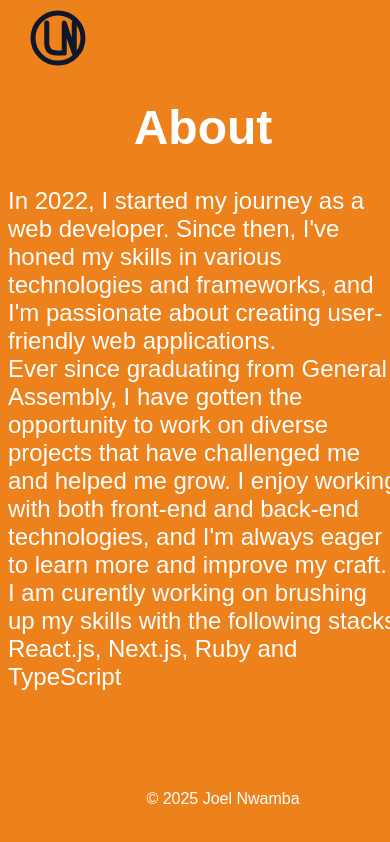
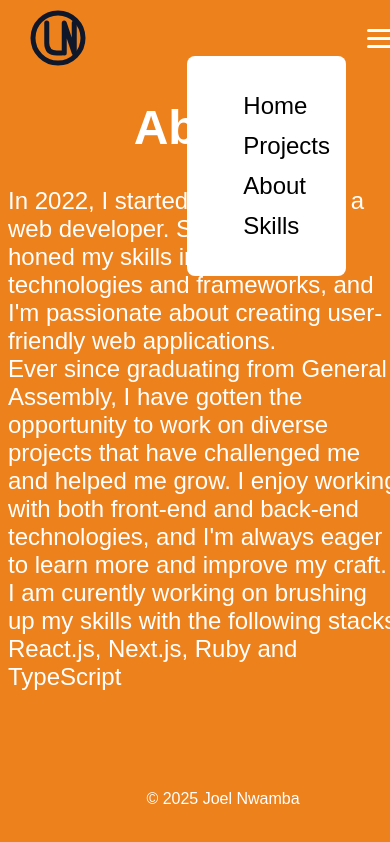
Before and after one commit to joel-elyon-nwamba/Portfolio, a plain HTML site: page about.html in a window 390 px wide. Drawn offline with Linux system fonts and the light colour scheme; a web font is replaced by a local one.

Commit message:
Updating pages

```diff
--- a/about.html
+++ b/about.html
@@ -13,7 +13,15 @@
 <header>
     <header class="header-nav">
     <img class="logo" src="img/jn-circle-dark.svg" alt="Logo" id="logo">
-    <nav class="nav-links">
+
+      <!-- Hamburger button -->
+  <button class="hamburger" aria-label="Toggle navigation">
+   <span></span>
+   <span></span>
+   <span></span>
+  </button>
+
+    <nav class="nav-links open">
         <ul class="nav-list">
             <li class="nav-item"><a href="index.html">Home</a></li>
             <li class="nav-item"><a href="#projects">Projects</a></li>
--- a/css/about.css
+++ b/css/about.css
@@ -12,6 +12,24 @@ body {
     display: flex;
     justify-content: space-between;
     align-items: center;
+}
+
+.hamburger{
+    display: none;
+    background: none;
+    border: none;
+    font-size: 2rem;
+    color: #fff;
+    cursor: pointer;
+}
+
+.hamburger span {
+    display: block;
+    width: 25px;
+    height: 3px;
+    margin: 5px 0;
+    background-color: #fff;
+    border-radius: 2px;
 }
 
 .nav-links {
--- a/css/contact.css
+++ b/css/contact.css
@@ -11,6 +11,24 @@ body {
     display: flex;
     justify-content: space-between;
     align-items: center;
+}
+
+.hamburger{
+    display: none;
+    background: none;
+    border: none;
+    font-size: 2rem;
+    color: #fff;
+    cursor: pointer;
+}
+
+.hamburger span {
+    display: block;
+    width: 25px;
+    height: 3px;
+    margin: 5px 0;
+    background-color: #fff;
+    border-radius: 2px;
 }
 
 .nav-links {
--- a/css/skill.css
+++ b/css/skill.css
@@ -49,6 +49,24 @@ body {
         opacity: 1;
         transform: translateY(0);
     }
+}
+
+.hamburger{
+    display: none;
+    background: none;
+    border: none;
+    font-size: 2rem;
+    color: #fff;
+    cursor: pointer;
+}
+
+.hamburger span {
+    display: block;
+    width: 25px;
+    height: 3px;
+    margin: 5px 0;
+    background-color: #fff;
+    border-radius: 2px;
 }
 
 .nav-item a {
--- a/css/styles.css
+++ b/css/styles.css
@@ -10,7 +10,7 @@ body {
     animation-name: colorChange;
     animation-duration: 80s;
     animation-iteration-count: infinite;
-    font-family: "Tilt Prism", sans-serif;
+   font-family: "Roboto", sans-serif;
     font-optical-sizing: auto;
     font-weight: 400;
     font-style: normal;
```
Also changed, not shown: contact.html (+9 -1 lines), index.html (+1 -2 lines), skills.html (+8 -1 lines).
